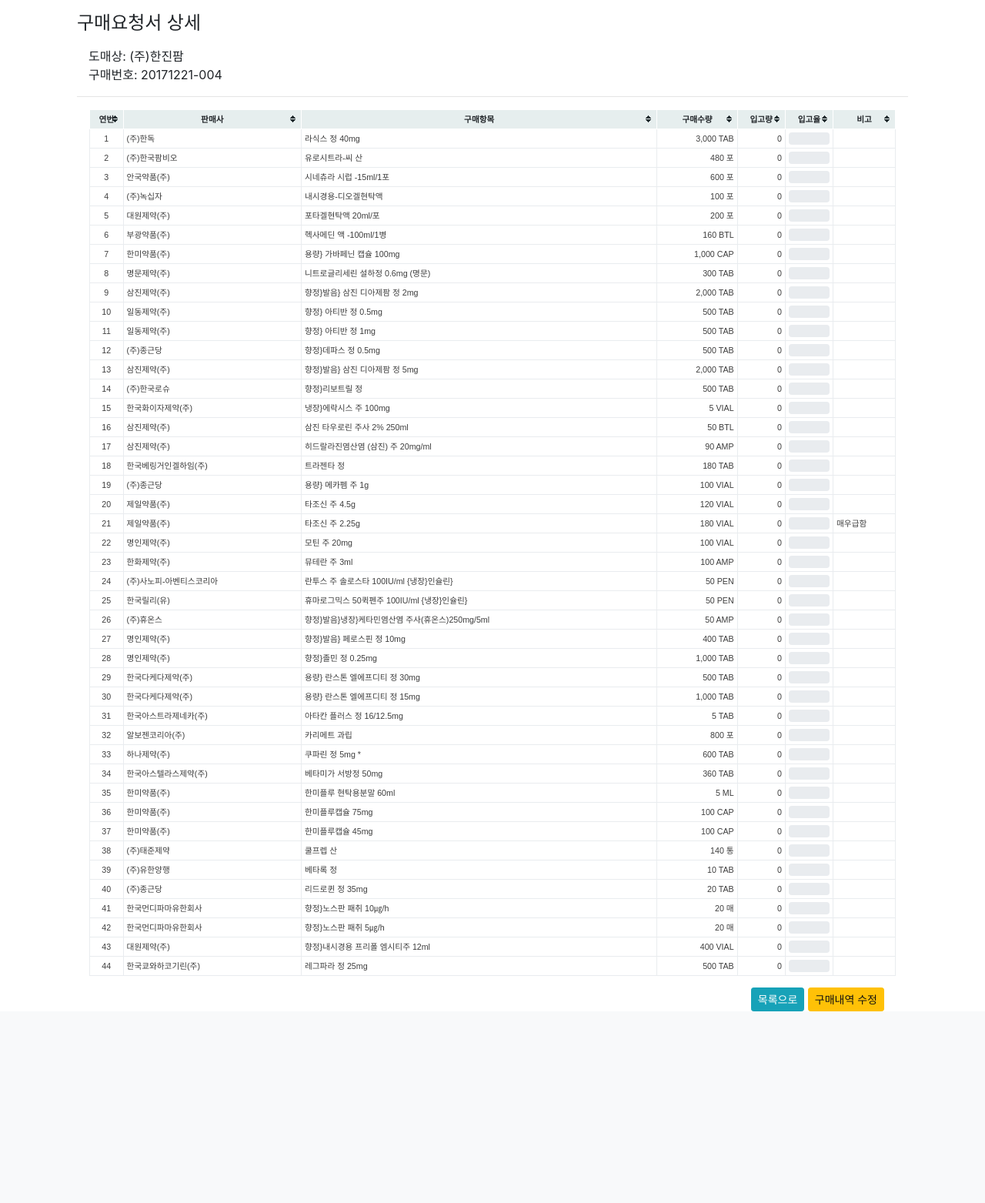
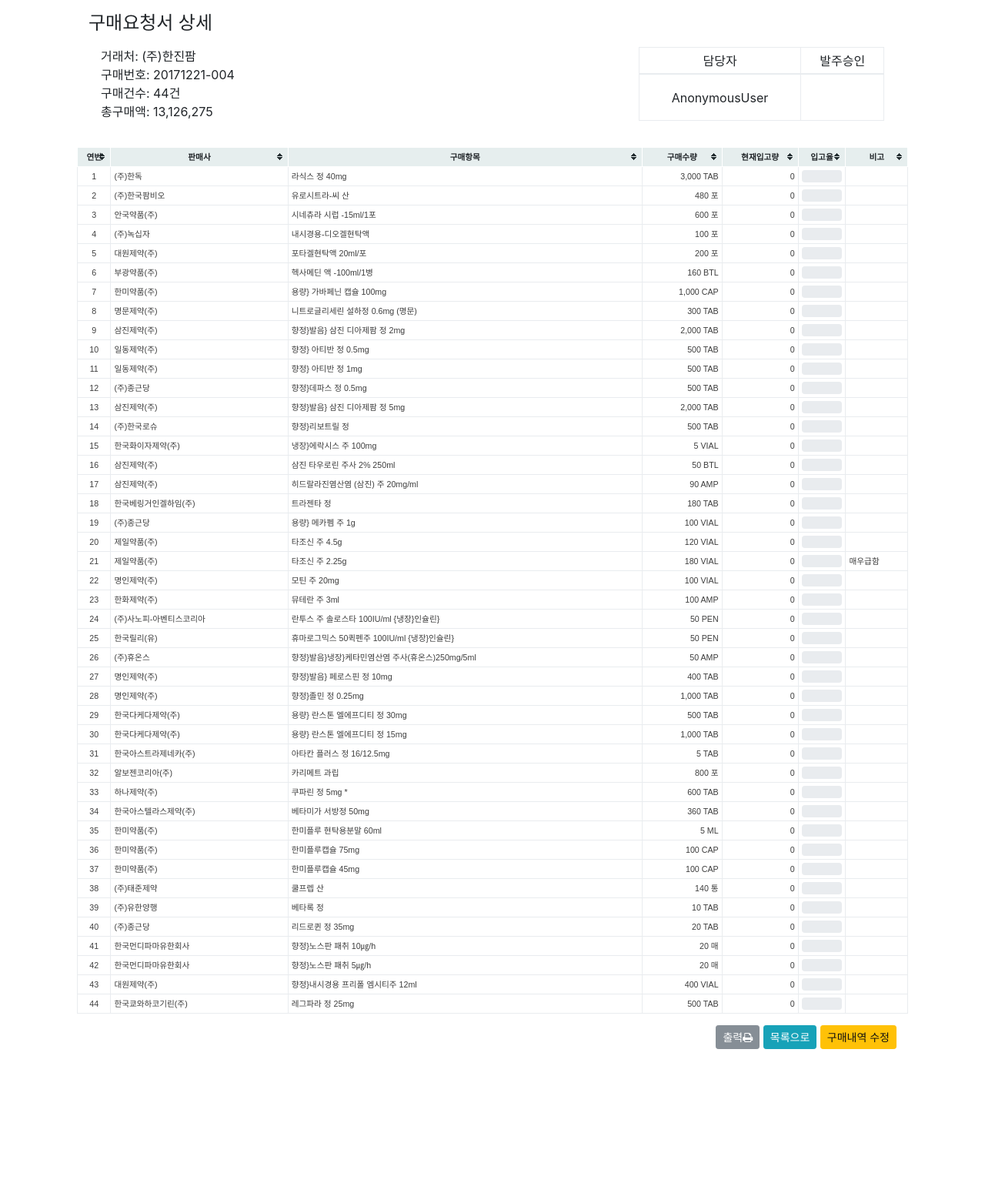
Before and after one commit to zwolf21/StockAdmin2, a Django app: page /buy/20171221-004/ in a window 1280 px wide. Shown: the part 56-1619 px from the top of the page at 77% size. Before the commit the page ends 1370 px from the top, so only its background shows below. Run offline with Django 3.2, Linux system fonts and the light colour scheme; data comes from the database, SQL or seed files in the repository; both versions use the stored data as it was after the commit; some libraries are stand-ins or nearby versions.

Commit message:
발주서 출력기능 구현, 자동완성시 이미 존재하는 항목은 제외하고 나오게 만듬

```diff
--- a/StockAdmin2/buy/forms.py
+++ b/StockAdmin2/buy/forms.py
@@ -11,11 +11,13 @@
         model = Buy
         fields = 'commiter',
 
-
+search_placeholder = '검색어 입력, 이미 입력된 품목은 뜨지 않음'
 
 class BuyItemForm(forms.ModelForm):
     selected = forms.BooleanField(initial=False, required=False)
-    buyinfo_name = forms.CharField(required=False, widget=forms.widgets.TextInput(attrs={'placeholder': '검색어 입력'}))
+    buyinfo_name = forms.CharField(
+        required=False, widget=forms.widgets.TextInput(attrs={'placeholder': search_placeholder})
+    )
     class Meta:
         model = BuyItem
         fields = 'buy', 'buyinfo', 'amount', 'comment',
--- a/StockAdmin2/buy/managers.py
+++ b/StockAdmin2/buy/managers.py
@@ -5,11 +5,14 @@
 
 class BuyItemQuerySet(models.QuerySet):
 
-    def get_valid_set(self):
+    def get_valid_set(self, **kwargs):
         return self.filter(buy__isnull=False, buy__commiter__isnull=False)
 
-    def group_by_fk(self, model_name, get_total_price=True):
-        qs = self.get_valid_set()
+    def group_by_fk(self, model_name=None, get_total_price=True, only_valid=True):
+        if only_valid:
+            qs = self.get_valid_set()
+        else:
+            qs = self
 
         if model_name == 'Product':
             group_key = 'buyinfo__product'
--- a/StockAdmin2/buy/models.py
+++ b/StockAdmin2/buy/models.py
@@ -54,6 +54,10 @@
 
     def has_stockset(self):
         return StockRecord.objects.filter(amount__gt=0, buyitem__buy=self).exists()
+
+    def get_total_price_sum(self):
+        annoset, total_price = self.buyitem_set.all().group_by_fk(only_valid=False)
+        return total_price
 
 
 class BuyItem(models.Model):
@@ -112,6 +116,10 @@
         else:
             return '입고중'
 
+    def get_buy_price(self):
+        price = self.buyinfo.price or 0
+        return self.amount * price
+
     @property
     def iscompleted(self):
         return self.get_stock_status() in ['완료', '종결']
--- a/StockAdmin2/buy/templates/buy/buy_base.html
+++ b/StockAdmin2/buy/templates/buy/buy_base.html
@@ -1,4 +1,8 @@
 {% extends "base.html" %}
+
+{% block navbar %}
+
+{% endblock navbar %}
 
 {% block extra_style %}
 
@@ -11,6 +15,9 @@
     </div>
     <div class="col-12">
     {% block buy_content %}{% endblock buy_content %}
+    </div>
+    <div style="min-height: 200px;">
+
     </div>
 </div>
 
--- a/StockAdmin2/buy/templates/buy/buy_detail.html
+++ b/StockAdmin2/buy/templates/buy/buy_detail.html
@@ -2,16 +2,40 @@
 {% load humanize %}
 
 {% block buy_header %}
+<div class="col-12">
 <h4>구매요청서 상세</h4>
+</div>
 {% endblock buy_header %}
 
 {% block buy_content %}
-<div class="col-12 my-3">
-    도매상: {{ object.buyitem_set.first.buyinfo.market }}</br>
-    구매번호: {{ object.slug }}
+<div class="col-12">
+        <div class="row px-3">
+        <div class="col-8">
+            거래처: {{ object.buyitem_set.first.buyinfo.market }}</br>
+            구매번호: {{ object.slug }}<br>
+            구매건수: {{ object.buyitem_set.all|length }}건 <br>
+            총구매액: {{ object.get_total_price_sum|intcomma }}
+        </div>
+        <div class="col-4">
+            <table class="table table-bordered table-sm h-100 text-center">
+                <thead>
+                    <tr>
+                        <td>담당자</td>
+                        <td>발주승인</td>
+                    </tr>
+                </thead>
+                <tbody>
+                    <tr>
+                        <td class="align-middle">{{ request.user }}</td>
+                        <td class="align-middle"> {{ object.commiter|default:"" }}</td>
+                    </tr>
+                </tbody>
+            </table>
+        </div>
+    </div>
 </div>
-<hr>
-<div class="col-12 px-3">
+<div class="text-right">
+</div>
     <table class="table-bordered tablesorter tablesorter-sortable">
         <thead class="thead-default text-center">
             <tr>
@@ -19,7 +43,7 @@
                 <th>판매사</th>
                 <th>구매항목</th>
                 <th>구매수량</th>
-                <th>입고량</th>
+                <th>현재입고량</th>
                 <th>입고율</th>
                 <th>비고</th>
             </tr>
@@ -42,11 +66,12 @@
                 </td>
                 <td>{{ item.comment }}</td>
             </tr>
-
             {% endfor %}
         </tbody>
     </table>
     <div class="col-12 text-right">
+        <button class="btn btn-secondary btn-sm" onclick="printArea('.print-area')">출력<i class="fa fa-print" aria-hidden="true"></i>
+</button>
         <a class="btn btn-info btn-sm" href="{% url 'buy:buy-list' %}">목록으로</a>
         {% if object.commiter %}
             {% if object.has_stockset %}
@@ -62,6 +87,9 @@
             {% endif %}
         {% endif %}
     </div>
-</div>
+
+    <div class="print-area">
+        {% include "buy/components/print/buy_detail_print.html" %}
+    </div>
 
 {% endblock buy_content %}
--- a/StockAdmin2/buy/templates/buy/buy_form.html
+++ b/StockAdmin2/buy/templates/buy/buy_form.html
@@ -64,7 +64,7 @@
 {% block extra_scrip %}
 {{ block.super }}
 {% if object.buyitem_set.exists %}
-    {% url 'core:autocomplete:api-buyinfo-market' object.buyitem_set.first.buyinfo.market.id as autocomplete_url %}
+    {% url 'core:autocomplete:api-buyinfo-market' object.slug as autocomplete_url %}
 {% else %}
     {% url 'core:autocomplete:api-buyinfo' as autocomplete_url %}
 {% endif %}
--- a/StockAdmin2/buy/templates/buy/buy_list.html
+++ b/StockAdmin2/buy/templates/buy/buy_list.html
@@ -10,7 +10,6 @@
 {% block buy_content %}
 <div class="col-12">
 <div class="text-right my-3">
-    <a class="btn btn-secondary btn-sm" href="{% url 'buy:buy-cart' %}">품목입력하러가기</a>
     <a class="btn btn-secondary btn-sm" href="{% url 'buy:buy-cart' %}">품목입력하러가기<i class="fa fa-pencil" aria-hidden="true"></i>
 </a>
 </div>
--- a/StockAdmin2/buy/templates/buy/buyitem_cart.html
+++ b/StockAdmin2/buy/templates/buy/buyitem_cart.html
@@ -58,6 +58,10 @@
         </tbody>
     </table>
     <div class="col-12 text-right">
+        <i>현재 {{ formset|length|add:"-1" }}건</i>
+    </div>
+
+    <div class="col-12 text-right">
         <button class="btn btn-success btn-sm">선택항목구매/저장</button>
     </div>
 </form>
--- /dev/null
+++ b/StockAdmin2/buy/templates/buy/components/print/buy_detail_print.html
@@ -0,0 +1,59 @@
+{% load humanize %}
+
+<div class="container-fluid d-print-block border">
+    <div class="row">
+    <div class="col-12">
+        <div class="row px-3" style="height: 100px;">
+            <div class="col-8">
+                거래처: {{ object.buyitem_set.first.buyinfo.market }}</br>
+                구매번호: {{ object.slug }}<br>
+                구매건수: {{ object.buyitem_set.all|length }}건 <br>
+                총구매액: {{ object.get_total_price_sum|intcomma }}
+            </div>
+            <div class="col-4">
+                <table class="table table-bordered table-sm h-100 text-center">
+                    <thead>
+                        <tr>
+                            <td>담당자</td>
+                            <td>발주승인</td>
+                        </tr>
+                    </thead>
+                    <tbody>
+                        <tr>
+                            <td class="align-middle">{{ request.user }}</td>
+                            <td class="align-middle"> {{ object.commiter|default:"" }}</td>
+                        </tr>
+                    </tbody>
+                </table>
+            </div>
+        </div>
+    </div>
+</div>
+
+<table class="table-bordered tablesorter">
+    <thead class="thead-default text-center">
+        <tr>
+            <th>연번</th>
+            <th>판매사</th>
+            <th>구매항목</th>
+            <th>구매단가</th>
+            <th>구매수량</th>
+            <th>구매금액</th>
+            <th>비고</th>
+        </tr>
+    </thead>
+    <tbody>
+        {% for item in object.buyitem_set.all %}
+        <tr>
+            <td class="text-center">{{ forloop.counter }}</td>
+            <td>{{ item.buyinfo.product.company }} </td>
+            <td>{{ item.buyinfo.product }}</td>
+            <td class="text-right">{{ item.buyinfo.price|intcomma }}</td>
+            <td class="text-right">{{ item.amount|intcomma }} {{ item.buyinfo.product.std_unit }}</td>
+            <td class="text-right">{{ item.get_buy_price|intcomma }}</td>
+            <td>{{ item.comment }}</td>
+        </tr>
+        {% endfor %}
+    </tbody>
+</table>
+</div>
--- a/StockAdmin2/core/autocomplete/urls.py
+++ b/StockAdmin2/core/autocomplete/urls.py
@@ -5,5 +5,5 @@
 app_name = 'autocomplete'
 urlpatterns = [
     path('api/buyinfo/', BuyInfoListAPIView.as_view(), name='api-buyinfo'),
-    path('api/buyinfo/<int:market>/', BuyInfoListAPIView.as_view(), name='api-buyinfo-market'),
+    path('api/buyinfo/<slug:slug>/', BuyInfoListAPIView.as_view(), name='api-buyinfo-market'),
 ]
--- a/StockAdmin2/product/models.py
+++ b/StockAdmin2/product/models.py
@@ -17,8 +17,8 @@
     objects = MarketManager()
 
     class Meta:
-        verbose_name = '도매상'
-        verbose_name_plural = '도매상'
+        verbose_name = '거래처'
+        verbose_name_plural = '거래처'
 
     def __str__(self):
         return self.name
--- a/StockAdmin2/product/templates/product/product_detail.html
+++ b/StockAdmin2/product/templates/product/product_detail.html
@@ -42,8 +42,8 @@
 <table class="product-info tablesorter" border="1">
     <thead>
         <tr>
-            <th>도매상</th>
-            <th>거래시작일</th>
+            <th>거래처</th>
+            <th>적용일자</th>
             <th>보험코드</th>
             <th>급여구분</th>
             <th>전문/일반</th>
--- a/StockAdmin2/product/templates/product/product_form.html
+++ b/StockAdmin2/product/templates/product/product_form.html
@@ -56,8 +56,8 @@
         <table class="product-info tablesorter" border="1">
             <thead>
                 <tr>
-                    <th>도매상</th>
-                    <th>거래시작일</th>
+                    <th>거래처</th>
+                    <th>적용일자</th>
                     <th>보험코드</th>
                     <th>급여구분</th>
                     <th>전문/일반</th>
--- a/StockAdmin2/static/js/common.js
+++ b/StockAdmin2/static/js/common.js
@@ -74,3 +74,16 @@
         $(formSelector).attr('action', redirectTo).submit()
     })
 }
+
+function printArea(areaSelector) {
+    var printArea = window.open('', 'pop1', 'width=900, height=500, left=200, top=200, scrollbars=no, toolbars=no, location=no')
+    printArea.document.write('<!DOCTYPE html>')
+    printArea.document.write('<head>')
+    printArea.document.write($('head').html())
+    printArea.document.write('</head>')
+    printArea.document.write('<body>')
+    printArea.document.write($(areaSelector).html())
+    printArea.document.write('</body>')
+    printArea.document.write('<script>window.print();window.close();<\/script>')
+
+}
```
Also changed, not shown: StockAdmin2/core/autocomplete/views.py (+16 -4 lines), StockAdmin2/db.sqlite3, StockAdmin2/templates/print_base.html (added).
